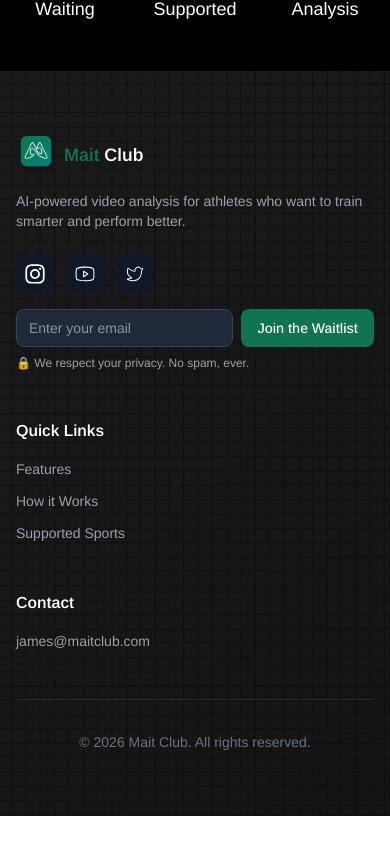
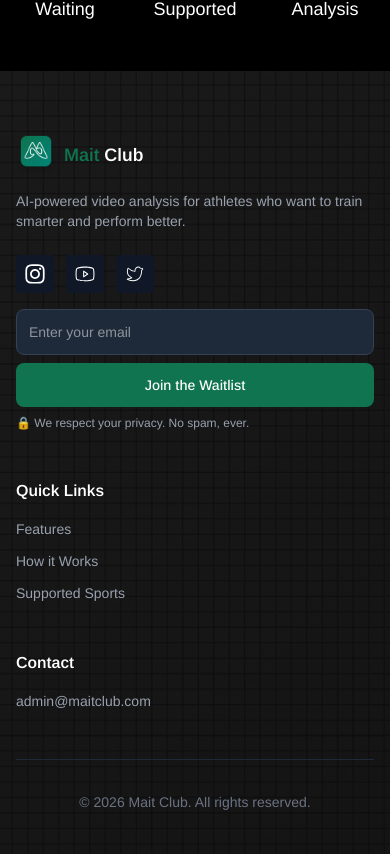
Before and after one commit to ShiponChowdhury1/mait-club-couch-landing-website, a Next.js app: page / in a window 390 px wide. Shown: the part 6534-7388 px from the top of the page. Before the commit the page ends 7350 px from the top, so only its background shows below. Built offline with nearby package versions, Linux system fonts and the light colour scheme.

Commit message:
footer edit

```diff
--- a/app/components/Footer.tsx
+++ b/app/components/Footer.tsx
@@ -91,19 +91,19 @@
             </div>
 
             {/* Newsletter in footer */}
-            <form onSubmit={handleSubscribe} className="flex gap-2">
+            <form onSubmit={handleSubscribe} className="flex md:flex-row flex-col gap-2">
               <input
                 type="email"
                 value={email}
                 onChange={(e) => setEmail(e.target.value)}
                 placeholder="Enter your email"
-                className="flex-1 px-3 py-2 bg-[#1E2939] border border-gray-700 rounded-lg text-sm focus:outline-none focus:ring-2 focus:ring-[#0F744F] focus:border-transparent"
+                className="flex-1 px-3 md:py-2 py-3 bg-[#1E2939] border border-gray-700 rounded-lg text-sm focus:outline-none focus:ring-2 focus:ring-[#0F744F] focus:border-transparent"
                 required
               />
               <button
                 type="submit"
                 disabled={loading}
-                className="bg-[#0F744F] text-white px-4 py-2 rounded-lg text-sm font-medium hover:bg-[#0a5a3d] transition-colors disabled:opacity-50 disabled:cursor-not-allowed"
+                className="bg-[#0F744F] text-white px-4 md:py-2 py-3 rounded-lg text-sm font-medium hover:bg-[#0a5a3d] transition-colors disabled:opacity-50 disabled:cursor-not-allowed"
               >
                 {loading ? "..." : "Join the Waitlist"}
               </button>
@@ -131,9 +131,7 @@
           <div className="md:col-span-1 md:justify-self-end">
             <h4 className="font-semibold mb-4">Contact</h4>
             <ul className="space-y-3 text-gray-400 text-sm">
-              <li>james@maitclub.com</li>
-
-
+              <li>admin@maitclub.com</li>
             </ul>
           </div>
         </div>
```
